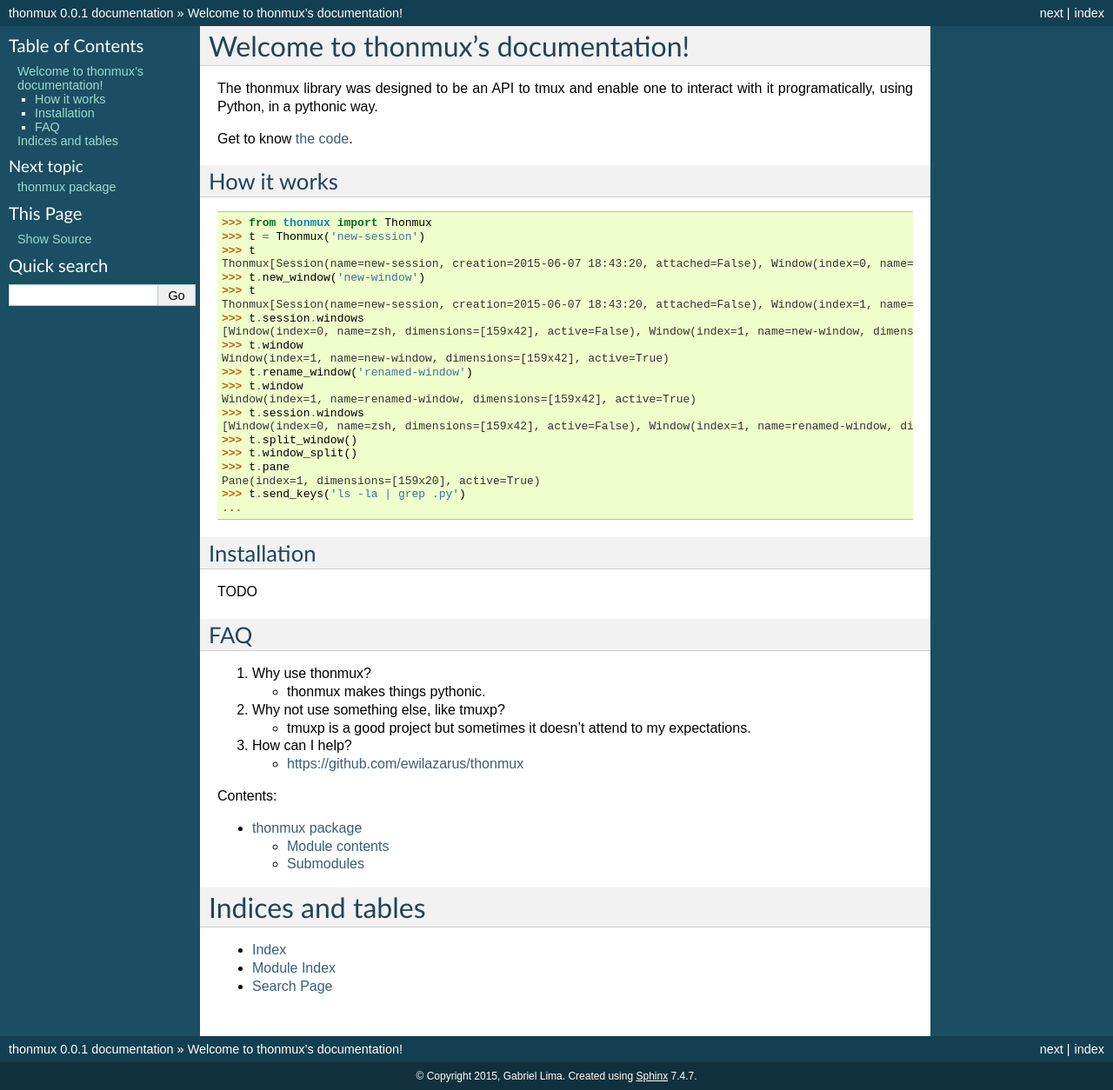
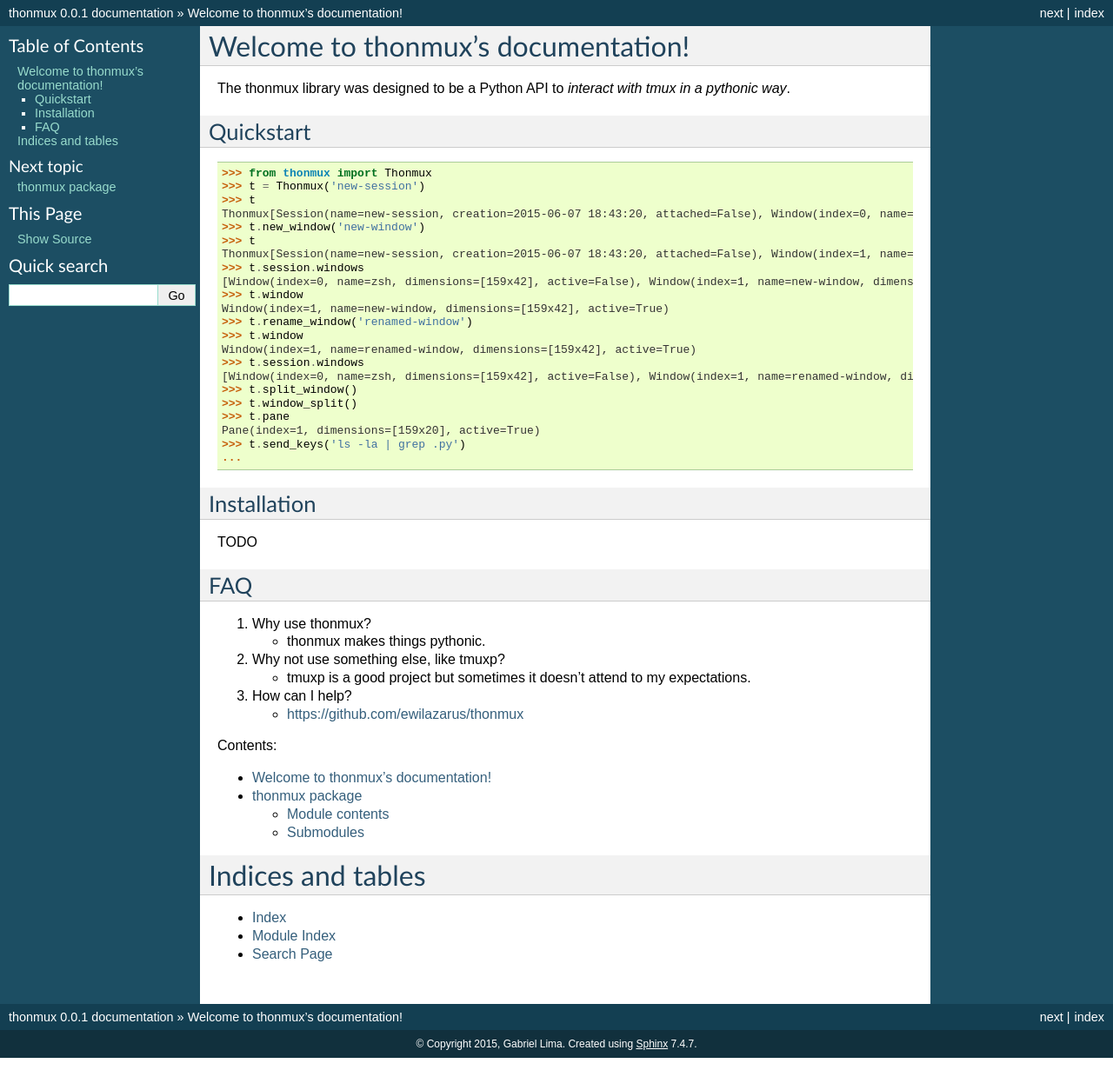
Before and after one commit to ewilazarus/thonmux, a Sphinx documentation site: the page built from docs/source/index.rst, in a window 1280 px wide. Shown: the whole page at 87% size. Built offline with Sphinx 7.4.7, drawn with Linux system fonts in a browser that asks for light colours; after the commit the page ends 1217 px from its top, so only the background shows below that.

Commit message:
Documenting

```diff
--- a/docs/source/index.rst
+++ b/docs/source/index.rst
@@ -6,15 +6,11 @@
 Welcome to thonmux's documentation!
 ===================================
 
-The thonmux library was designed to be an API to tmux and enable one to
-interact with it programatically, using Python, in a pythonic way.
 
-Get to know `the code`_.
+The thonmux library was designed to be a Python API to *interact with tmux in a pythonic way*.
 
-.. _`the code`: thonmux.html
-
-How it works
-------------
+Quickstart
+----------
 
     >>> from thonmux import Thonmux
     >>> t = Thonmux('new-session')
```
Also changed, not shown: other parts of docs/source/index.rst (+1 -0 lines), docs/source/modules.rst (deleted, +0 -7 lines).
